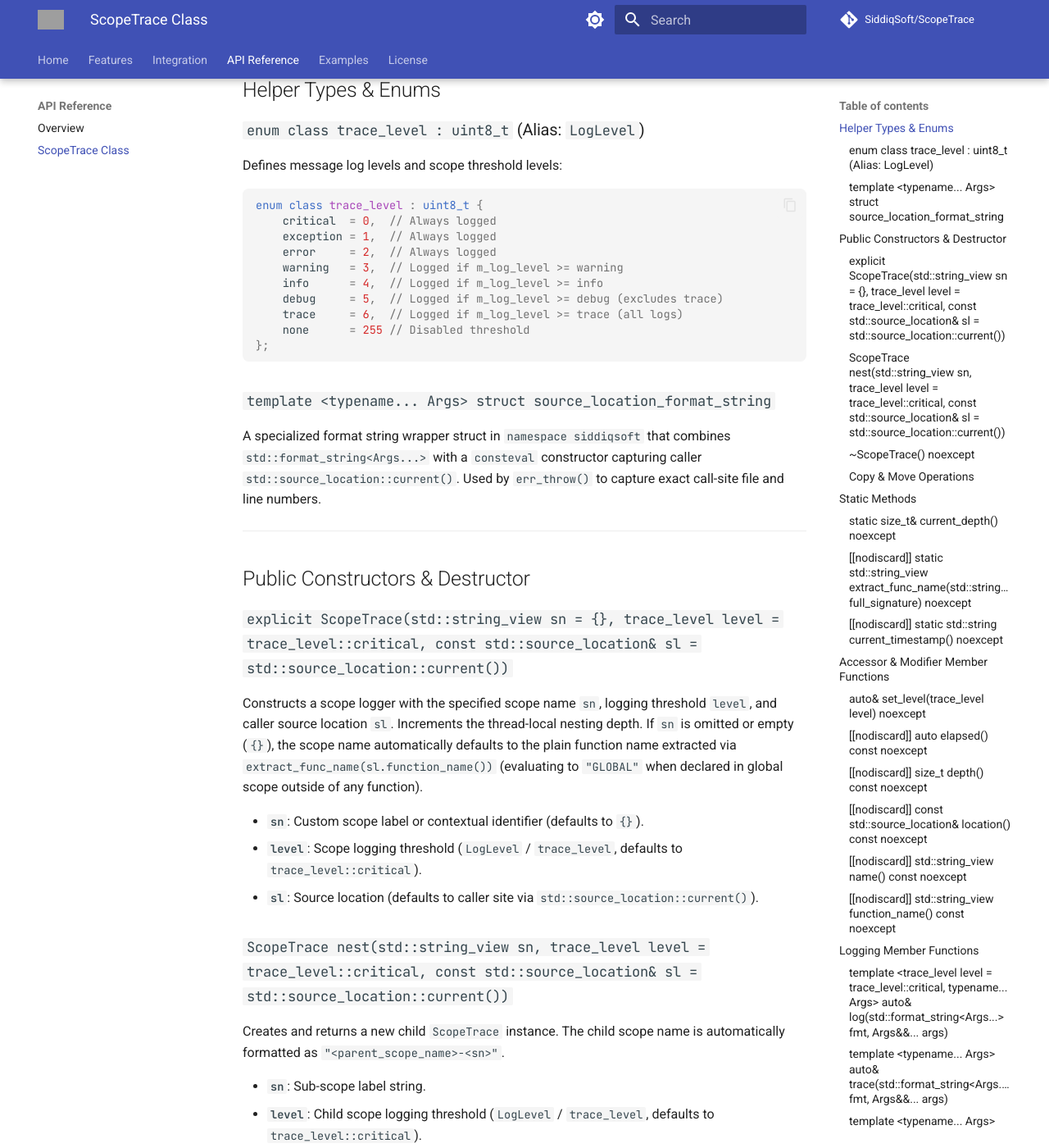
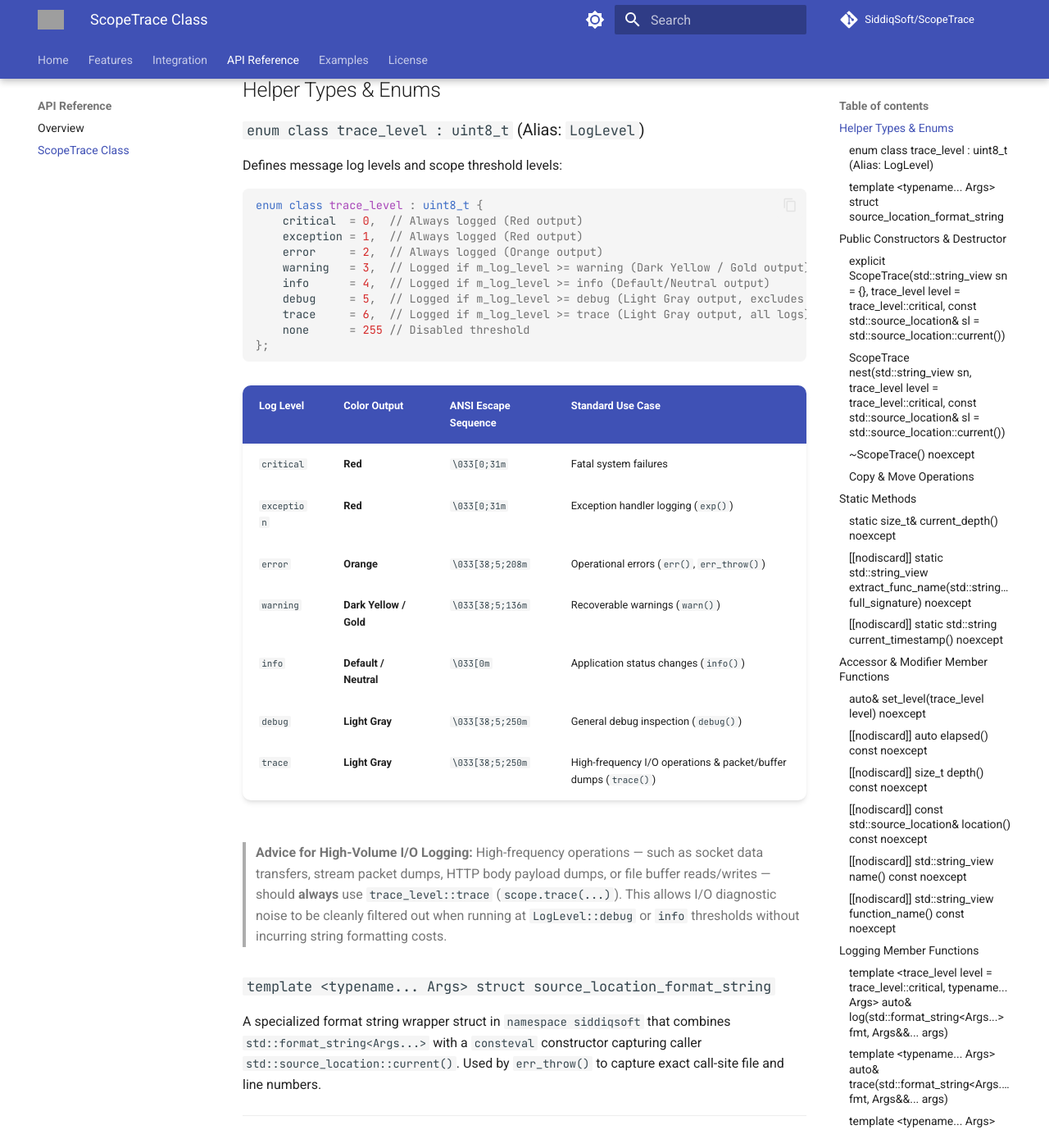
Before and after one commit to SiddiqSoft/ScopeTrace, an MkDocs documentation site: the page built from docs/api/ScopeTrace.md, in a window 1280 px wide and 1400 px high, scrolled down 467 px. Shown: the whole window at 82% size. Built offline with MkDocs 1.6.1 and Material for MkDocs 9.7.7, drawn with Linux system fonts in a browser that asks for light colours; comment, search, counter and statistics services are not loaded; grey boxes are pictures that could not be loaded.

Commit message:
feat: Updated the trace to use darkblue and updated documentation to reflect color usage

````diff
--- a/docs/api/ScopeTrace.md
+++ b/docs/api/ScopeTrace.md
@@ -21,16 +21,29 @@ Defines message log levels and scope threshold levels:
 
 ```cpp
 enum class trace_level : uint8_t {
-    critical  = 0,  // Always logged
-    exception = 1,  // Always logged
-    error     = 2,  // Always logged
-    warning   = 3,  // Logged if m_log_level >= warning
-    info      = 4,  // Logged if m_log_level >= info
-    debug     = 5,  // Logged if m_log_level >= debug (excludes trace)
-    trace     = 6,  // Logged if m_log_level >= trace (all logs)
+    critical  = 0,  // Always logged (Red output)
+    exception = 1,  // Always logged (Red output)
+    error     = 2,  // Always logged (Orange output)
+    warning   = 3,  // Logged if m_log_level >= warning (Dark Yellow / Gold output)
+    info      = 4,  // Logged if m_log_level >= info (Default/Neutral output)
+    debug     = 5,  // Logged if m_log_level >= debug (Light Gray output, excludes trace)
+    trace     = 6,  // Logged if m_log_level >= trace (Light Gray output, all logs)
     none      = 255 // Disabled threshold
 };
 ```
+
+| Log Level | Color Output | ANSI Escape Sequence | Standard Use Case |
+| :--- | :--- | :--- | :--- |
+| `critical` | **Red** | `\033[0;31m` | Fatal system failures |
+| `exception` | **Red** | `\033[0;31m` | Exception handler logging (`exp()`) |
+| `error` | **Orange** | `\033[38;5;208m` | Operational errors (`err()`, `err_throw()`) |
+| `warning` | **Dark Yellow / Gold** | `\033[38;5;136m` | Recoverable warnings (`warn()`) |
+| `info` | **Default / Neutral** | `\033[0m` | Application status changes (`info()`) |
+| `debug` | **Light Gray** | `\033[38;5;250m` | General debug inspection (`debug()`) |
+| `trace` | **Light Gray** | `\033[38;5;250m` | High-frequency I/O operations & packet/buffer dumps (`trace()`) |
+
+> **Advice for High-Volume I/O Logging:**
+> High-frequency operations — such as socket data transfers, stream packet dumps, HTTP body payload dumps, or file buffer reads/writes — should **always** use `trace_level::trace` (`scope.trace(...)`). This allows I/O diagnostic noise to be cleanly filtered out when running at `LogLevel::debug` or `info` thresholds without incurring string formatting costs.
 
 ### `template <typename... Args> struct source_location_format_string`
 A specialized format string wrapper struct in `namespace siddiqsoft` that combines `std::format_string<Args...>` with a `consteval` constructor capturing caller `std::source_location::current()`. Used by `err_throw()` to capture exact call-site file and line numbers.
````
Also changed, not shown: docs/features/quick_reference.md (+7 -6 lines), docs/features/scope_logging.md (+25 -4 lines), 1 other file.
